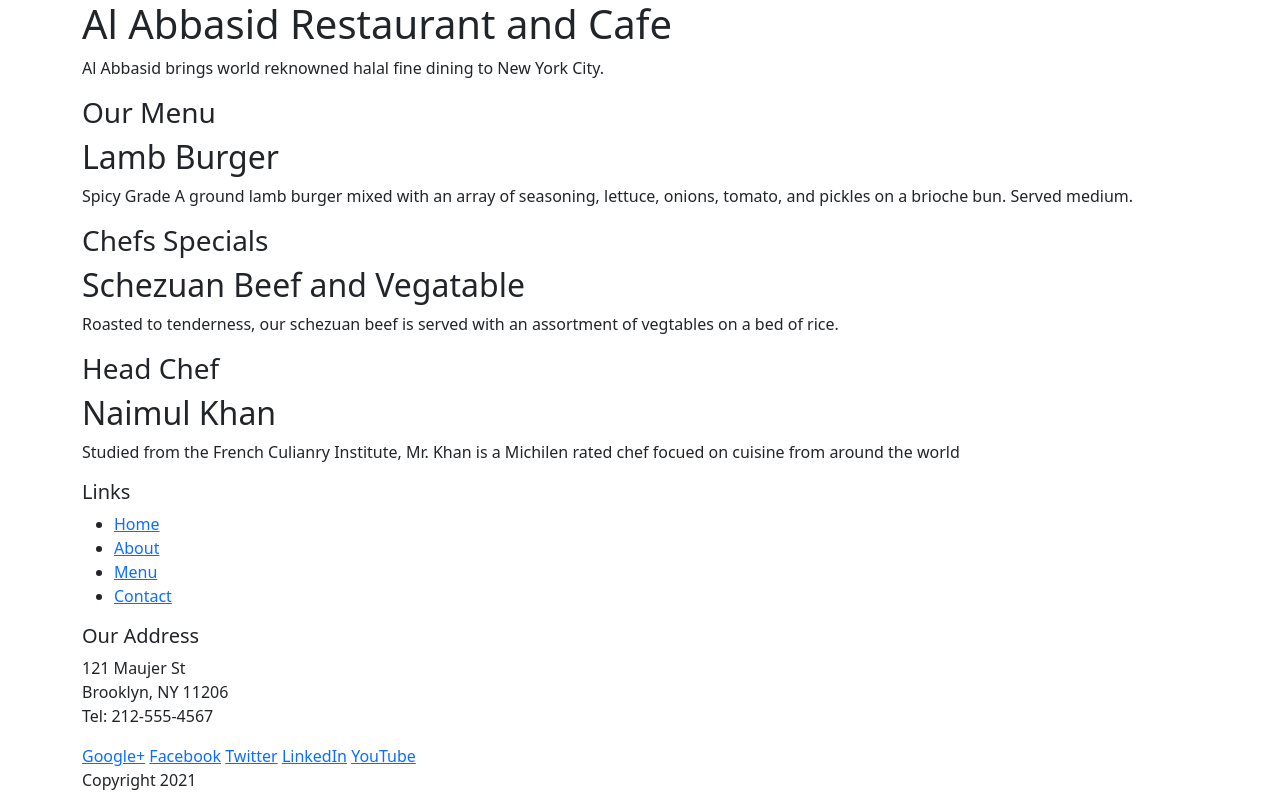
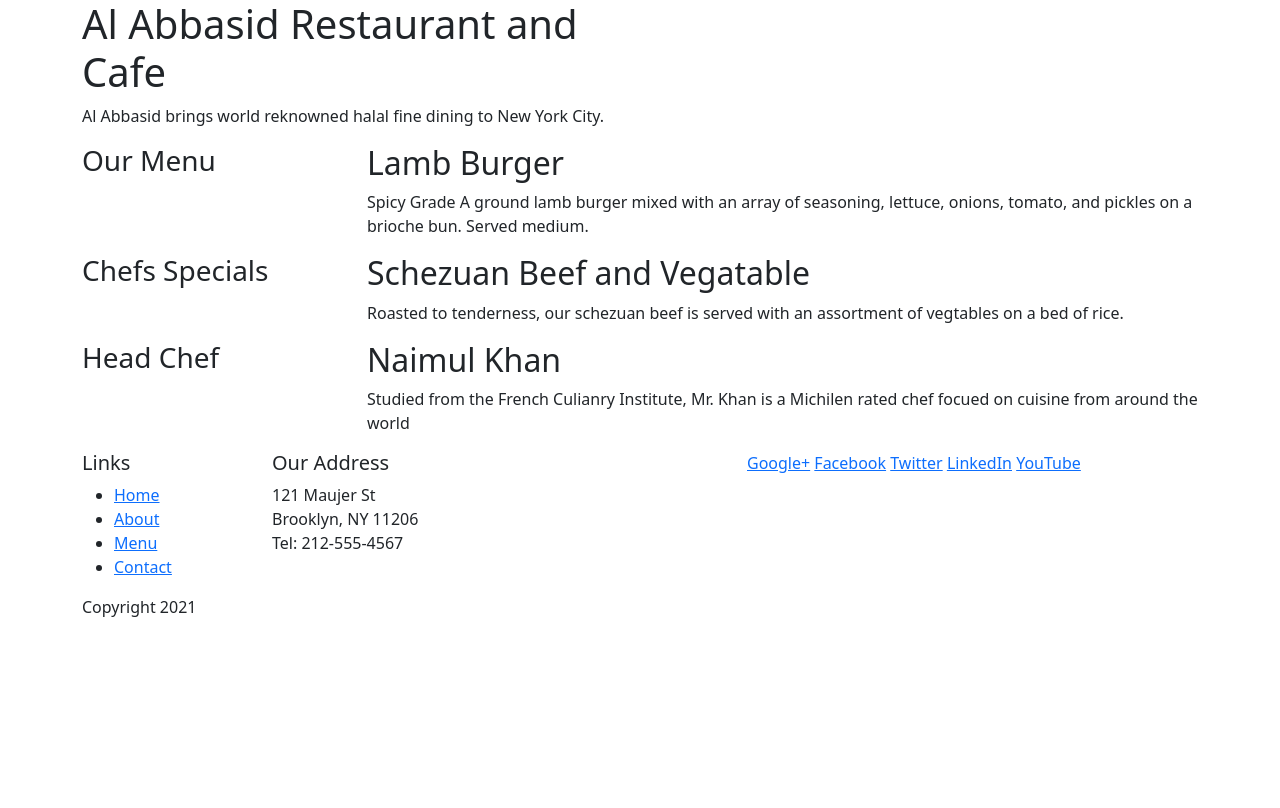
Before and after one commit to naimul-khan/bootstrap_restuarant, a website: page index.html in a window 1280 px wide. Drawn offline with nearby package versions, Linux system fonts and the light colour scheme.

Commit message:
added columns

```diff
--- a/index.html
+++ b/index.html
@@ -17,41 +17,48 @@
     <body>
         <header class="jumbotron">
             <div class="container">
-                <div>
-                    <div>
+                <div class="row">
+                    <div class="col-12 col-sm-6">
                         <h1>Al Abbasid Restaurant and Cafe</h1>
                         <p>Al Abbasid brings world reknowned halal fine dining to New York City. </p>
+                    </div>
+                    <!-- The unspecified second attribute is just saying to fill the rest of the row with whatever content is contained within the below div-->
+                    <div class="col-12 col-sm">
+                        <!-- NEED CONTENT -->
                     </div>
                 </div>
             </div>
         </header>
 
         <div class="container">
-            <div>
-                <div class="row">
+            <div class="row">
+                <!-- column 1-->
+                <div class="col-12 col-sm-4 col-md-3">
                     <h3>Our Menu</h3>
                 </div>
-                <div>
+
+                <!-- column 2 -->
+                <div class="col col-sm col-md"> <!-- is saying to fill in the rest of the columns from the specifications in the previous div -->
                     <h2>Lamb Burger</h2>
                     <p>Spicy Grade A ground lamb burger mixed with an array of seasoning, lettuce, onions, tomato, and pickles on a brioche bun. Served medium.</p>
                 </div>
             </div>
 
-            <div>
-                <div class="row">
+            <div class="row">
+                <div class="col-12 col-sm-4 col-md-3">
                     <h3>Chefs Specials</h3>
                 </div>
-                <div>
+                <div class="col col-sm col-md">
                     <h2>Schezuan Beef and Vegatable</h2>
                     <p>Roasted to tenderness, our schezuan beef is served with an assortment of vegtables on a bed of rice.</p>
                 </div>
             </div>
 
-            <div>
-                <div class="row">
+            <div class="row">
+                <div class="col-12 col-sm-4 col-md-3">
                     <h3>Head Chef</h3>
                 </div>
-                <div>
+                <div class="col col-sm col-md">
                     <h2>Naimul Khan</h2>
                     <p>Studied from the French Culianry Institute, Mr. Khan is a Michilen rated chef focued on cuisine from around the world</p>
                 </div>
@@ -61,7 +68,9 @@
         <footer>
             <div class="container">
                 <div class="row">
-                    <div>
+                    <!-- Remember, these columns ADD up to 12 -->
+                    <!-- Column 1 -->
+                    <div class="col-4 col-sm-2">
                         <h5>Links</h5>
                         <ul>
                             <li><a href="#">Home</a></li>
@@ -70,7 +79,9 @@
                             <li><a href="#">Contact</a></li>
                         </ul>
                     </div>
-                    <div>
+
+                    <!-- Column 2 -->
+                    <div class="col-7 col-sm-5">
                         <h5>Our Address</h5>
                         <address>
                             121 Maujer St<br>
@@ -78,21 +89,25 @@
                             Tel: 212-555-4567<br>
                         </address>
                     </div>
-                    <div>
-                        <div>
+                     <div class="col-12 col-sm-4">
                             <a href="www.google.com">Google+</a>
                             <a href="www.facebook.com">Facebook</a>
                             <a href="www.twitter.com">Twitter</a>
                             <a href="www.linkedin.com">LinkedIn</a>
                             <a href="www.youtube.com">YouTube</a>
-                        </div>
                     </div>
                 </div>
-                <div>
-                    <p>Copyright 2021</p>
+
+                <div class="row">
+                    <div class="col-auto">
+                        <p>Copyright 2021</p>
+                    </div>
                 </div>
             </div>
+
         </footer>
+
+
         <!--BELOW ARE OUR SCRIPT TAGS-->
         <script src="node_modules/jquery/dist/jquery.slim.min.js"></script>
         <script src="node_modules/popper.js/dist/umd/popper.min.js"></script>
```
